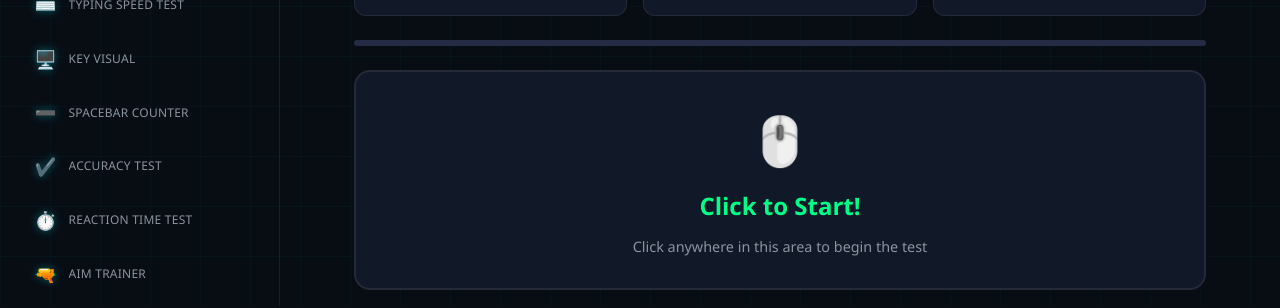
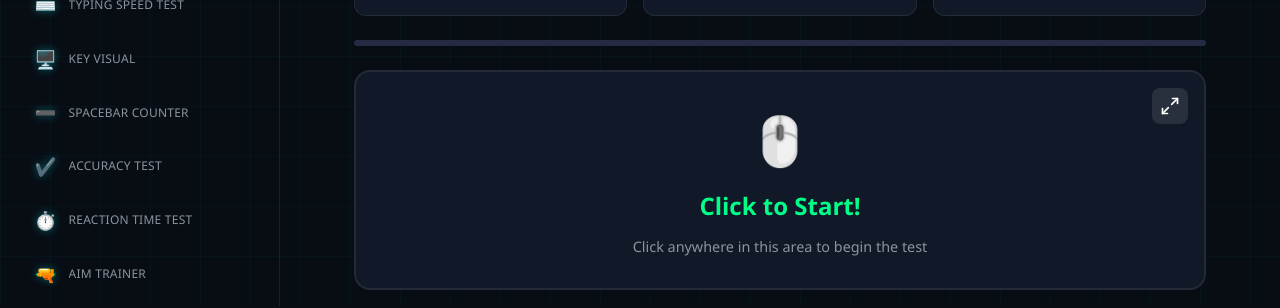
Before and after one commit to fahadhassan7635-stack/Cps-Test-Tool, a React (Vite) app: page /cps-test in a window 1280 px wide. Shown: the part 494-802 px from the top of the page. Built offline with nearby package versions, Linux system fonts and the light colour scheme.

Commit message:
Update CPSTestPage.tsx

```diff
--- a/src/pages/CPSTestPage.tsx
+++ b/src/pages/CPSTestPage.tsx
@@ -8,6 +8,7 @@ import {
   useMemo,
   lazy,
 } from 'react';
+import { Maximize2, Minimize2 } from 'lucide-react';
 
 // ─────────────────────────────────────────────
 // TYPES & CONSTANTS
@@ -935,6 +936,29 @@ SeoArticle.displayName = 'SeoArticle';
 // MAIN PAGE COMPONENT
 // ─────────────────────────────────────────────
 export default function CPSTestPage() {
+  const [isFullscreen, setIsFullscreen] = useState(false);
+  const areaRef = useRef<HTMLDivElement>(null);
+
+  const toggleFullscreen = useCallback(() => {
+    if (!document.fullscreenElement) {
+      const el = areaRef.current;
+      if (!el) return;
+      el.requestFullscreen?.().then(() => setIsFullscreen(true)).catch(err => {
+        console.error(`Error attempting to enable fullscreen: ${err.message}`);
+      });
+    } else {
+      document.exitFullscreen?.().then(() => setIsFullscreen(false));
+    }
+  }, []);
+
+  useEffect(() => {
+    const handleFsChange = () => {
+      setIsFullscreen(!!document.fullscreenElement);
+    };
+    document.addEventListener('fullscreenchange', handleFsChange);
+    return () => document.removeEventListener('fullscreenchange', handleFsChange);
+  }, []);
+
   const [duration, setDuration] = useState(5);
   const [customTime, setCustomTime] = useState<string>('');
   const [phase, setPhase] = useState<Phase>('idle');
@@ -1361,6 +1385,7 @@ export default function CPSTestPage() {
 
       {/* ── CLICK AREA ── */}
       <div
+        ref={areaRef}
         role="button"
         tabIndex={0}
         aria-label="Click area to start CPS test"
@@ -1368,9 +1393,10 @@ export default function CPSTestPage() {
         onKeyDown={(e) => { if (e.key === 'Enter' || e.key === ' ') handleClick(e as any); }}
         style={{
           position: 'relative', overflow: 'hidden', width: '100%', minHeight: '220px',
-          borderRadius: '16px',
-          border: phase === 'running' ? '2px solid var(--neon-green, #00ff88)' : phase === 'done' ? '2px solid var(--neon-orange, #ff9f43)' : '2px solid var(--border, #2a3047)',
-          background: phase === 'running' ? 'rgba(0,255,136,0.04)' : 'var(--bg-card, #1e2235)',
+          height: isFullscreen ? '100vh' : undefined,
+          borderRadius: isFullscreen ? '0' : '16px',
+          border: phase === 'running' ? '2px solid var(--neon-green, #00ff88)' : phase === 'done' ? '2px solid var(--neon-orange, #ff9f43)' : (isFullscreen ? 'none' : '2px solid var(--border, #2a3047)'),
+          background: phase === 'running' ? 'rgba(0,255,136,0.04)' : (isFullscreen ? '#02040a' : 'var(--bg-card, #1e2235)'),
           cursor: phase === 'done' ? 'default' : 'pointer',
           display: 'flex', alignItems: 'center', justifyContent: 'center',
           flexDirection: 'column', gap: '0.75rem', userSelect: 'none',
@@ -1379,6 +1405,29 @@ export default function CPSTestPage() {
           boxShadow: phase === 'running' ? '0 0 30px rgba(0,255,136,0.1)' : 'none',
         }}
       >
+        <button
+          onClick={(e) => { e.stopPropagation(); toggleFullscreen(); }}
+          style={{
+            position: 'absolute',
+            top: '1rem',
+            right: '1rem',
+            zIndex: 50,
+            background: 'rgba(255, 255, 255, 0.1)',
+            border: 'none',
+            borderRadius: '8px',
+            padding: '0.5rem',
+            color: '#fff',
+            cursor: 'pointer',
+            display: 'flex',
+            alignItems: 'center',
+            justifyContent: 'center',
+            transition: 'background 0.2s',
+          }}
+          title="Toggle Fullscreen"
+        >
+          {isFullscreen ? <Minimize2 size={20} /> : <Maximize2 size={20} />}
+        </button>
+
         {ripples.map(r => (
           <span key={r.id} style={{
             position: 'absolute', left: r.x, top: r.y, width: '16px', height: '16px',
```
